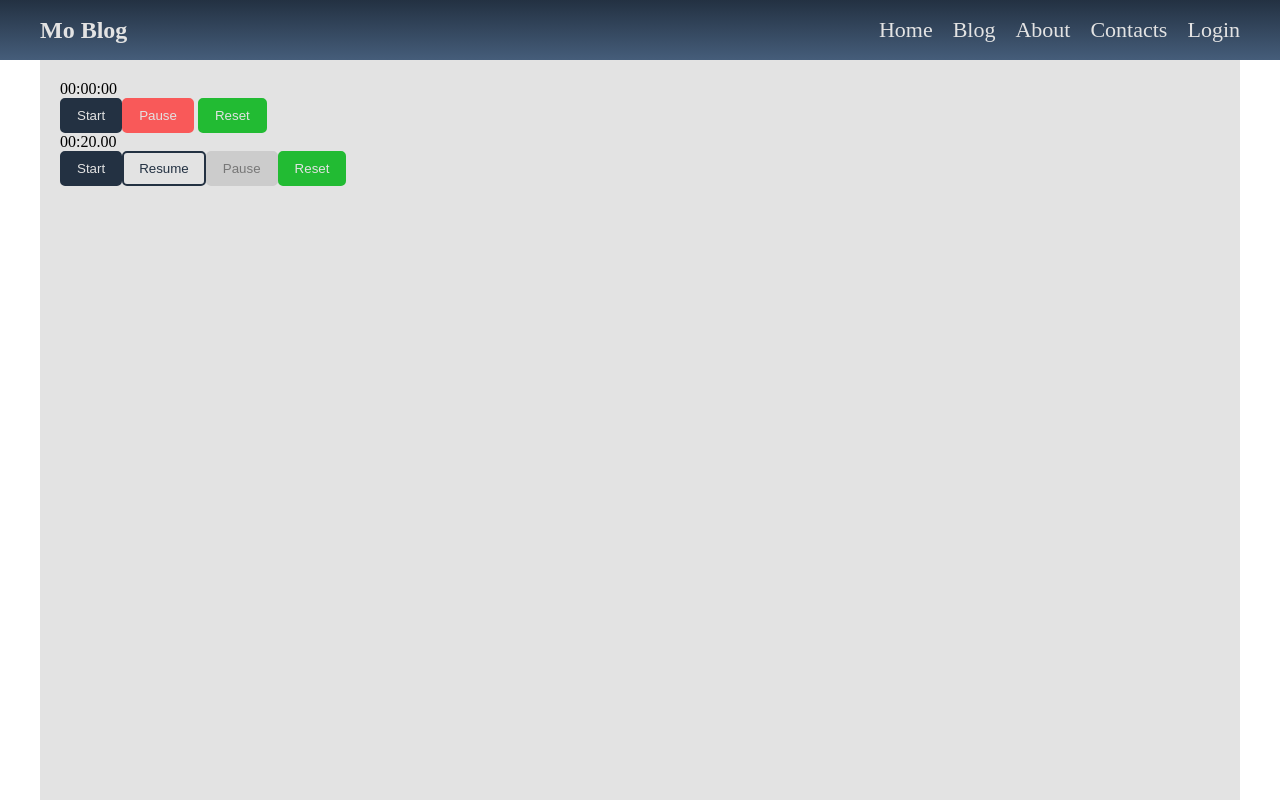
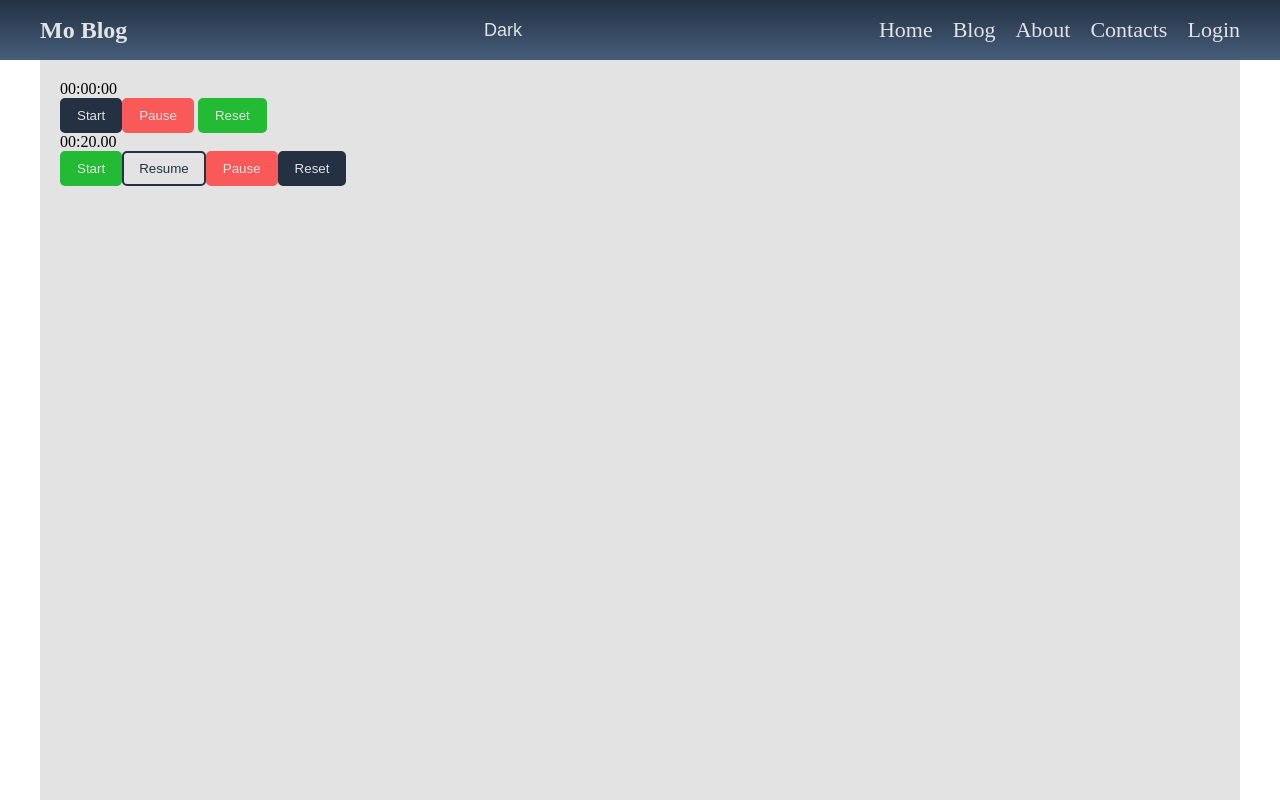
Before and after one commit to salma20111/try, a Next.js app: page /timer in a window 1280 px wide. Built offline with nearby package versions, Linux system fonts and the light colour scheme.

Commit message:
global state color theme change

```diff
--- a/src/Components/Navbar/Navbar.jsx
+++ b/src/Components/Navbar/Navbar.jsx
@@ -5,9 +5,13 @@ import NavLink from "./NavLink";
 import { useState } from "react";
 
 import classes from "./Navbar.module.css";
+import { useTheme } from "@/context/ThemeContext";
 
 export default function Navbar() {
   const [showNavList, setShowNavList] = useState(false);
+  const { theme , toggleTheme } = useTheme();
+  console.log(theme, toggleTheme);
+
 
   const toggleNavList = () => setShowNavList(!showNavList);
   const hideNavList = () => setShowNavList(false);
@@ -17,6 +21,8 @@ export default function Navbar() {
       <h1 onClick={hideNavList}>
         <Link href="/">Mo Blog</Link>
       </h1>
+
+      <button onClick={toggleTheme} className={classes['themeBtn']}>{theme === 'light' ? "Dark" : 'Light'}</button>
 
       <ul
         className={`${classes["nav-list"]} ${
@@ -28,6 +34,8 @@ export default function Navbar() {
         <NavLink href="/about" text="About" hideNavList={hideNavList} />
         <NavLink href="/contacts" text="Contacts" hideNavList={hideNavList} />
         <NavLink href="/login" text="Login" hideNavList={hideNavList} />
+
+
       </ul>
 
       <button
--- a/src/Components/Navbar/Navbar.module.css
+++ b/src/Components/Navbar/Navbar.module.css
@@ -99,3 +99,12 @@
     gap: 20px;
   }
 }
+
+.themeBtn {
+  background-color: transparent;
+  color: var(--color-three);
+  border: none;
+  font-size: 18px;
+  cursor: pointer;
+
+}
--- a/src/Components/Timers/countDown.jsx
+++ b/src/Components/Timers/countDown.jsx
@@ -1,143 +1,74 @@
-
 "use client";
 
-import { useEffect, useReducer } from "react";
+import handleTime from "@/helpers/handleTime";
+import { useEffect, useState } from "react";
 import Button from "../UiElements/Button";
-import handleTime from "@/helpers/handleTime";
 
+const now = Date.now()
 
-const reducer = (state, action) => {
-   const {type, duration,initialState} = action;
-   switch (type) {
-     case "START":
-       if (state.isRunning) return state;
-
-       return {
-         ...state,
-         isRunning: true,
-         endTime: Date.now() + duration,
-         timeLeft: duration,
-       };
-
-     case "INTERVAL": {
-       const remaining = Math.max(
-         state.endTime - Date.now(),
-         0
-       );
-
-       return {
-         ...state,
-         timeLeft: remaining,
-       };
-     }
-
-     case "INTERVALNOT":
-       return {
-         ...state,
-         isRunning: false,
-         timeLeft: 0,
-       };
-
-     case "PAUSE":
-       if (!state.isRunning) return state;
-
-       return {
-         ...state,
-         isRunning: false,
-       };
-
-     case "RESUME":
-       if (state.isRunning) return state;
-
-       return {
-         ...state,
-         isRunning: true,
-         endTime: Date.now() + state.timeLeft,
-       };
-
-     case "RESET":
-       return {
-         ...initialState,
-       };
-
-     default:
-       return state;
-   }
- };
-
-export default function CountDown({ duration = 20_000 }) {
-  const initialState = {
-    timeLeft: duration,
-    endTime: null,
-    isRunning: false,
-  };
-
-
-  const [state, dispatch] = useReducer(reducer, initialState);
-
-  const { timeLeft, endTime, isRunning } = state;
+export default function Countdown({ duration = 20_000 , running, control}) {
+  const [timeLeft, setTimeLeft] = useState(duration);
+  const [endTime, setEndTime] = useState(running ? now + duration : null);
+  const [isRunning, setIsRunning] = useState(running);
 
   useEffect(() => {
     if (!isRunning) return;
 
     const interval = setInterval(() => {
-      const remaining = Math.max(
-        endTime - Date.now(),
-        0
-      );
+      const remaining = Math.max(endTime - Date.now(), 0);
+      setTimeLeft(remaining);
 
-      dispatch({ type: "INTERVAL" });
-
-      if (remaining <= 0) {
+      if (remaining === 0) {
         clearInterval(interval);
-        dispatch({ type: "INTERVALNOT" });
+        setIsRunning(false);
+        console.log("Finish");
       }
     }, 10);
 
     return () => clearInterval(interval);
   }, [isRunning, endTime]);
 
-  const start = () => dispatch({ type: "START" ,duration});
+  const start = () => {
+    setIsRunning(true);
+    setEndTime(Date.now() + duration);
+    setTimeLeft(duration);
+  };
 
-  const pause = () => dispatch({ type: "PAUSE",duration });
+  const pause = () => {
+    setIsRunning(false);
+  };
 
-  const resume = () => dispatch({ type: "RESUME",duration });
+  const resume = () => {
+    setEndTime(Date.now() + timeLeft);
+    setIsRunning(true);
+  };
 
-  const reset = () => dispatch({ type: "RESET",initialState });
+  const reset = () => {
+    setIsRunning(false);
+    setTimeLeft(duration);
+    setEndTime(null);
+  };
 
   const { minutes, seconds, mill } = handleTime(timeLeft);
 
   return (
-    <section>
+    <div>
       <p>
         {minutes}:{seconds}.{mill}
       </p>
 
-      <div>
-        <Button disabled={isRunning} onClick={start}>
+      {control && <div>
+        <Button disabled={!control} success onClick={start}>
           Start
         </Button>
-
-        <Button
-          disabled={isRunning || timeLeft <= 0}
-          outline
-          onClick={resume}
-        >
+        <Button disabled={!control}  outline onClick={resume}>
           Resume
         </Button>
-
-        <Button
-          disabled={!isRunning}
-          danger
-          onClick={pause}
-        >
+        <Button disabled={!control}  danger onClick={pause}>
           Pause
         </Button>
-
-        <Button success onClick={reset}>
-          Reset
-        </Button>
-      </div>
-    </section>
+        <Button disabled={!control}  onClick={reset}>Reset</Button>
+      </div>}
+    </div>
   );
 }
--- a/src/app/blog/page.jsx
+++ b/src/app/blog/page.jsx
@@ -4,6 +4,7 @@ import { useReducer, useState } from "react";
 import Button from "@/Components/UiElements/Button";
 
 import classes from "./page.module.css";
+import CountDown from "@/Components/Timers/countDown";
 const initialState = 0;
 const MAX = 10;
 const MIN = 0;
@@ -58,6 +59,9 @@ export default function BlogPage() {
         </section>
       </div>
 
+      <CountDown duration ={20_000} running />
+
+
       <br />
       <hr />
       <br />
--- a/src/app/globals.css
+++ b/src/app/globals.css
@@ -14,6 +14,15 @@
   --red: #f95959;
   --transition: 300ms;
   --green: #22bb33;
+}
+
+.dark {
+  --white: #171717;
+  --black: #fff;
+  --color-one: #e3e3e3;
+  --color-two: #373535;
+  --color-three: #222;
+   --gray: #222;
 }
 
 a {
--- a/src/app/layout.js
+++ b/src/app/layout.js
@@ -1,5 +1,6 @@
 import Navbar from "@/Components/Navbar/Navbar";
 import "./globals.css";
+import { ThemeProvider } from "@/context/ThemeContext";
 
 export const metadata = {
   title: "Mo Blog",
@@ -7,12 +8,14 @@ export const metadata = {
 
 export default function RootLayout({ children }) {
   return (
-    <html lang="en">
+    <html lang="en" className="dark">
       <body suppressHydrationWarning={true}>
-        <Navbar />
-        <main className="main">
-          <section className="main-section">{children}</section>
-        </main>
+       <ThemeProvider>
+         <Navbar />
+         <main className="main">
+         <section className="main-section">{children}</section>
+         </main>
+       </ThemeProvider>
       </body>
     </html>
   );
--- a/src/app/timer/page.jsx
+++ b/src/app/timer/page.jsx
@@ -11,7 +11,7 @@ export default function TimerPage() {
     return(
         <div>
             <StopWatch />
-            <CountDown />
+            <CountDown control />
         </div>
     )
 }
--- /dev/null
+++ b/src/context/ThemeContext.js
@@ -0,0 +1,22 @@
+"use client";
+
+import { createContext, useContext, useEffect, useState } from "react";
+
+const ThemeContext = createContext();
+
+export function ThemeProvider({ children }) {
+    const [theme, setTheme] = useState("light");
+    console.log(theme);
+
+    const toggleTheme = () => setTheme((prev) => (prev === "light" ? "dark" : "light"));
+
+    useEffect(() => {
+        document.documentElement.classList.toggle("dark", theme === "dark");
+    }, [theme])
+
+    return <ThemeContext.Provider value={{theme, toggleTheme}}>{children}</ThemeContext.Provider>
+}
+
+export function useTheme() {
+    return useContext(ThemeContext);
+}
```
